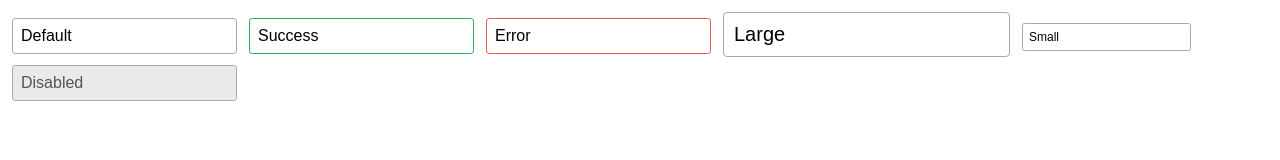
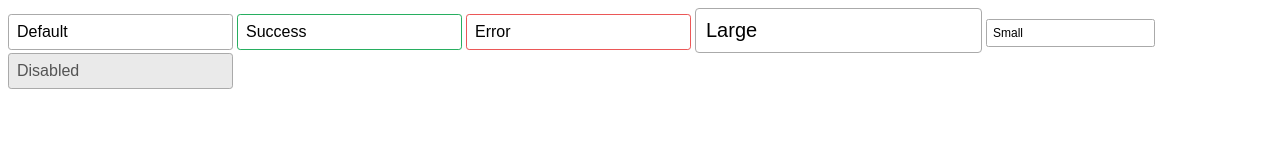
Before and after one commit to dan933/css-simplified, a plain HTML site: page 12-input-component-library-updates/after/index.html in a window 1280 px wide. Drawn offline with Linux system fonts and the light colour scheme.

Commit message:
Finish Input/Button Projects

```diff
--- a/03-button-component-library/after/styles.css
+++ b/03-button-component-library/after/styles.css
@@ -3,7 +3,7 @@
 }
 
 .btn {
-  background-color: hsl(0, 0%, 90%);
+  background: hsl(0, 0%, 90%);
   border: 1px solid hsl(0, 0%, 70%);
   outline: none;
   cursor: pointer;
@@ -62,5 +62,5 @@
 }
 
 .btn.btn-pill {
-  border-radius: 1000000px;
+  border-radius: 999999px;
 }
--- a/04-input-component-library/after/styles.css
+++ b/04-input-component-library/after/styles.css
@@ -1,9 +1,5 @@
 * {
   box-sizing: border-box;
-}
-
-input {
-  margin: 0.25rem;
 }
 
 .input {
@@ -47,4 +43,5 @@ input {
 
 .input:disabled {
   background-color: #eaeaea;
+  cursor: not-allowed;
 }
--- a/05-basic-portfolio/styles.css
+++ b/05-basic-portfolio/styles.css
@@ -65,7 +65,7 @@ body {
   line-height: inherit;
 }
 
-.input:focus {
+.input:focus-visible {
   border-color: #069;
   box-shadow: 0 0 5px 0 #069;
 }
@@ -84,9 +84,8 @@ body {
   color: white;
 }
 
-/* TODO: Maybe update to use focus-visible */
 .btn:hover,
-.btn:focus {
+.btn:focus-visible {
   background-color: hsl(200, 100%, 20%);
   box-shadow: 0 0 5px 0 hsl(200, 100%, 10%);
 }
--- a/11-button-component-library-updates/before/styles.css
+++ b/11-button-component-library-updates/before/styles.css
@@ -3,7 +3,7 @@
 }
 
 .btn {
-  background-color: hsl(0, 0%, 90%);
+  background: hsl(0, 0%, 90%);
   border: 1px solid hsl(0, 0%, 70%);
   outline: none;
   cursor: pointer;
@@ -62,5 +62,5 @@
 }
 
 .btn.btn-pill {
-  border-radius: 1000000px;
+  border-radius: 999999px;
 }
--- a/12-input-component-library-updates/after/index.html
+++ b/12-input-component-library-updates/after/index.html
@@ -1,18 +1,18 @@
 <!DOCTYPE html>
 <html lang="en">
-<head>
-  <meta charset="UTF-8">
-  <meta name="viewport" content="width=device-width, initial-scale=1.0">
-  <meta http-equiv="X-UA-Compatible" content="ie=edge">
-  <link rel="stylesheet" href="styles.css">
-  <title>Input Library</title>
-</head>
-<body>
-  <input type="text" value="Default" class="input">
-  <input type="text" value="Success" class="input input-success">
-  <input type="text" value="Error" class="input input-error">
-  <input type="text" value="Large" class="input input-large">
-  <input type="text" value="Small" class="input input-small">
-  <input type="text" value="Disabled" disabled class="input">
-</body>
+  <head>
+    <meta charset="UTF-8" />
+    <meta name="viewport" content="width=device-width, initial-scale=1.0" />
+    <meta http-equiv="X-UA-Compatible" content="ie=edge" />
+    <link rel="stylesheet" href="styles.css" />
+    <title>Input Library</title>
+  </head>
+  <body>
+    <input type="text" class="input" value="Default" />
+    <input type="text" class="input input-success" value="Success" />
+    <input type="text" class="input input-error" value="Error" />
+    <input type="text" class="input input-large" value="Large" />
+    <input type="text" class="input input-small" value="Small" />
+    <input type="text" class="input" value="Disabled" disabled />
+  </body>
 </html>
--- a/12-input-component-library-updates/after/styles.css
+++ b/12-input-component-library-updates/after/styles.css
@@ -1,15 +1,15 @@
 @layer base, theme;
 
-input {
-  margin: 0.25rem;
-}
+@layer base {
+  * {
+    box-sizing: border-box;
+  }
 
-@layer base {
   .input {
+    --default-border-color: #aaa;
     --focus-color: #0af;
-    --border-color: #aaa;
 
-    border: 1px solid var(--border-color);
+    border: 1px solid var(--default-border-color);
     outline: none;
     font-size: inherit;
     padding: 0.5em;
@@ -20,28 +20,29 @@ input {
       box-shadow: 0 0 5px 0 var(--focus-color);
     }
 
-    &.input-large {
-      font-size: 1.25rem;
-    }
-
-    &.input-small {
-      font-size: 0.75rem;
-    }
-
     &:disabled {
       background-color: #eaeaea;
+      cursor: not-allowed;
     }
   }
 }
 
 @layer theme {
   .input-success {
-    --border-color: #27ae60;
+    --default-border-color: #27ae60;
     --focus-color: #0f0;
   }
 
   .input-error {
-    --border-color: #eb5757;
+    --default-border-color: #eb5757;
     --focus-color: #f00;
   }
+
+  .input-large {
+    font-size: 1.25rem;
+  }
+
+  .input-small {
+    font-size: 0.75rem;
+  }
 }
--- a/12-input-component-library-updates/before/styles.css
+++ b/12-input-component-library-updates/before/styles.css
@@ -1,9 +1,5 @@
 * {
   box-sizing: border-box;
-}
-
-input {
-  margin: 0.25rem;
 }
 
 .input {
@@ -47,4 +43,5 @@ input {
 
 .input:disabled {
   background-color: #eaeaea;
+  cursor: not-allowed;
 }
--- a/14-input-component-library-validation/before/styles.css
+++ b/14-input-component-library-validation/before/styles.css
@@ -1,8 +1,4 @@
 @layer base, theme;
-
-input {
-  margin: 0.25rem;
-}
 
 @layer base {
   * {
@@ -10,10 +6,10 @@ input {
   }
 
   .input {
+    --default-border-color: #aaa;
     --focus-color: #0af;
-    --border-color: #aaa;
 
-    border: 1px solid var(--border-color);
+    border: 1px solid var(--default-border-color);
     outline: none;
     font-size: inherit;
     padding: 0.5em;
@@ -24,28 +20,29 @@ input {
       box-shadow: 0 0 5px 0 var(--focus-color);
     }
 
-    &.input-large {
-      font-size: 1.25rem;
-    }
-
-    &.input-small {
-      font-size: 0.75rem;
-    }
-
     &:disabled {
       background-color: #eaeaea;
+      cursor: not-allowed;
     }
   }
 }
 
 @layer theme {
   .input-success {
-    --border-color: #27ae60;
+    --default-border-color: #27ae60;
     --focus-color: #0f0;
   }
 
   .input-error {
-    --border-color: #eb5757;
+    --default-border-color: #eb5757;
     --focus-color: #f00;
   }
+
+  .input-large {
+    font-size: 1.25rem;
+  }
+
+  .input-small {
+    font-size: 0.75rem;
+  }
 }
```
Also changed, not shown: 04-input-component-library/after/index.html (+15 -15 lines), 11-button-component-library-updates/after/styles.css (+19 -17 lines), 12-input-component-library-updates/before/index.html (+15 -15 lines), 13-button-component-library-colors/before/styles.css (+19 -17 lines), 14-input-component-library-validation/before/index.html (+15 -15 lines).
